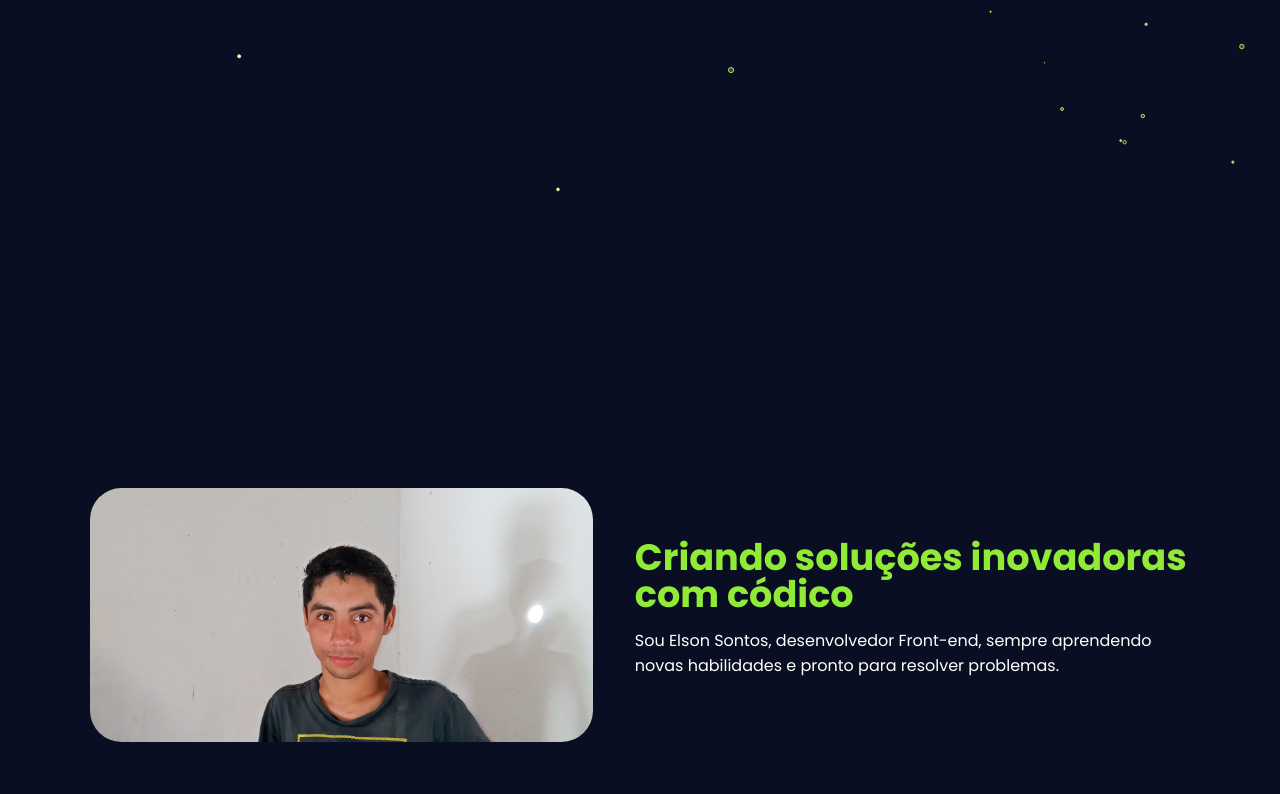
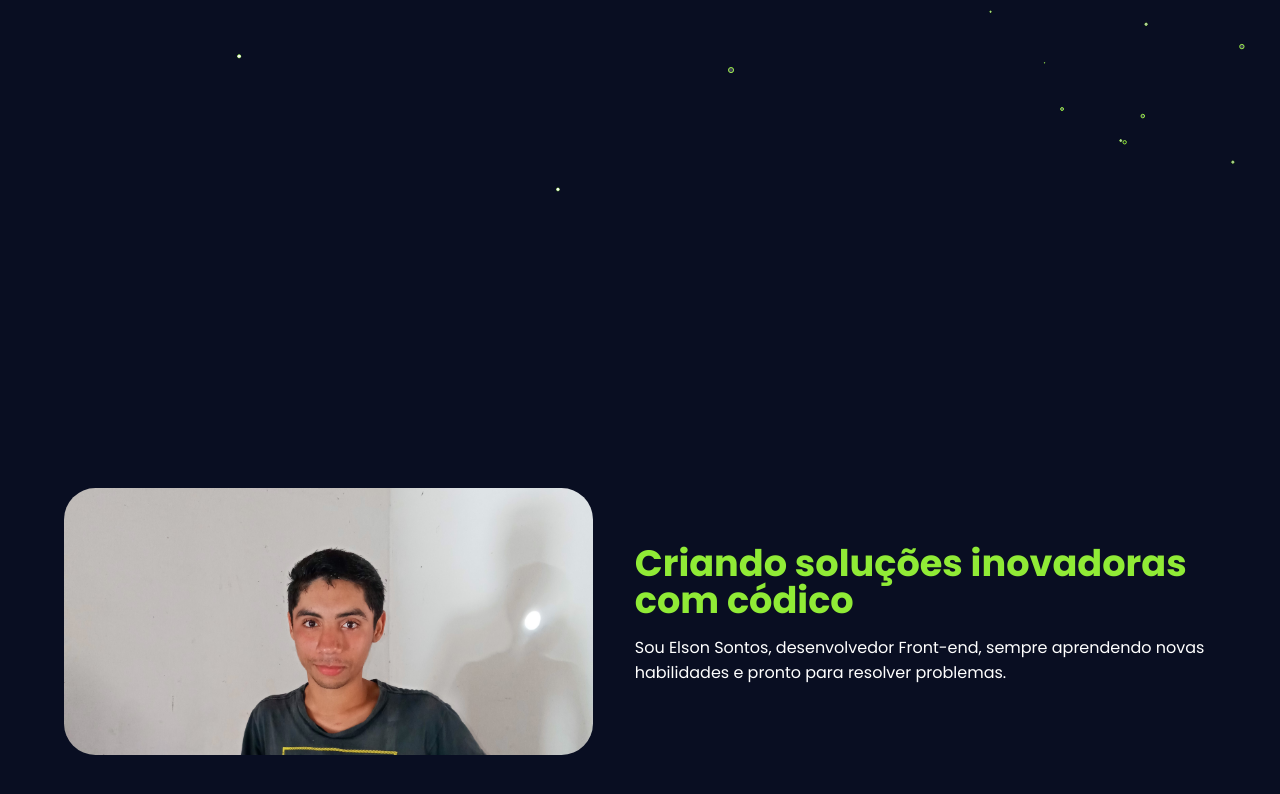
Before and after one commit to ELSON-341/MyPortfolio, a plain HTML site: page index.html in a window 1280 px wide. Shown: the part 440-1234 px from the top of the page. Drawn offline with nearby package versions, Linux system fonts and the light colour scheme.

Commit message:
abaut me

```diff
--- a/css/style.css
+++ b/css/style.css
@@ -148,7 +148,7 @@ section#home #apresentation #skills i:last-child {
 
 /* about-me */
 section#about-me {
-    padding: 10% 7%;
+    padding: 10% 5%;
 }
 
 section#about-me #me-container {
@@ -164,7 +164,6 @@ section#about-me #me-container figure {
 
 section#about-me #me-container figure img {
     width: 100%;
-    height: 100%;
     border-radius: 3rem;
 }
 
```
